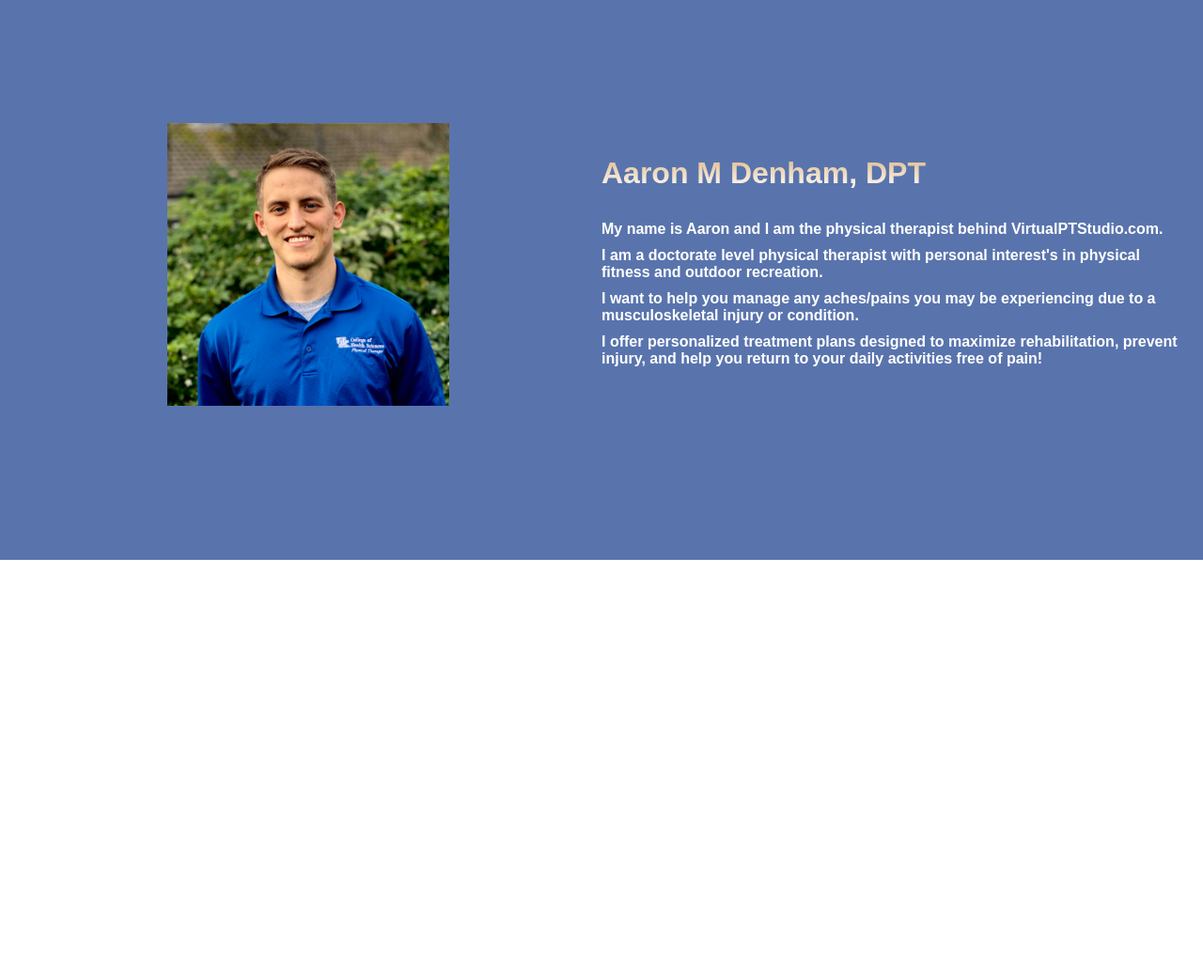
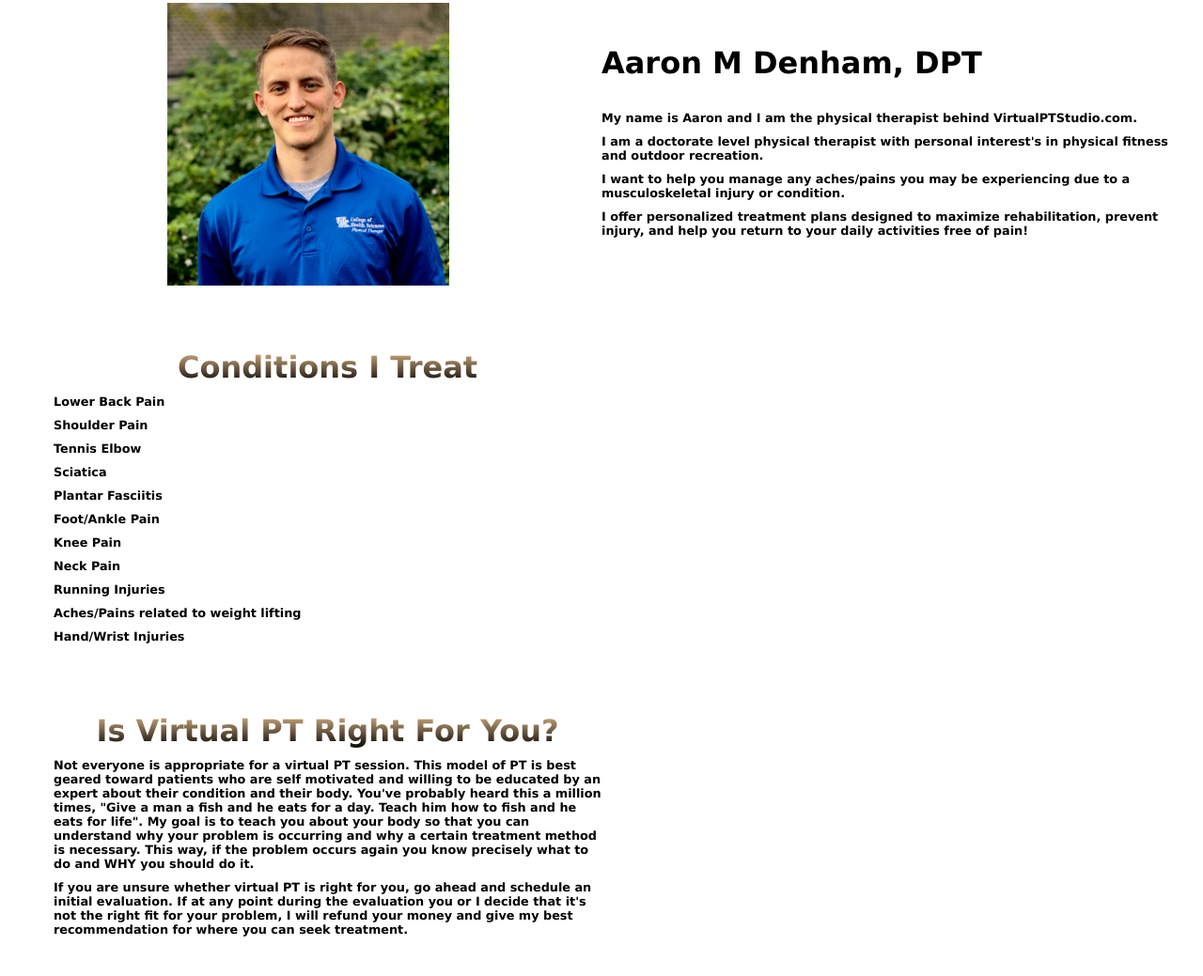
Before and after one commit to Djura22/VirtualPTwebsite, a plain HTML site: page index.html in a window 1280 px wide. Shown: the part 109-1148 px from the top of the page at 94% size. Before the commit the page ends 800 px from the top, so only its background shows below. Drawn offline with Linux system fonts and the light colour scheme.

Commit message:
Build: Conditions and Foryou blocks created, additional stylings

```diff
--- a/index.html
+++ b/index.html
@@ -49,15 +49,39 @@
                 <h2>I offer personalized treatment plans designed to maximize rehabilitation, prevent injury, and help you return to your daily activities free of pain!</h2>
             </div>
         </div>
-
     </div>
 
-    <!-- Services Section-->
-    <div class="services" id="services">
-        <div class="services_card">
-
+    <!-- Conditions I Treat Section -->
+    <div class="conditions" id="conditions">
+        <div class="conditions__container">
+            <div class="conditions__content">
+                <h1>Conditions I Treat</h1>
+                <h2>Lower Back Pain</h2>
+                <h2>Shoulder Pain</h2>
+                <h2>Tennis Elbow</h2>
+                <h2>Sciatica</h2>
+                <h2>Plantar Fasciitis</h2>
+                <h2>Foot/Ankle Pain</h2>
+                <h2>Knee Pain</h2>
+                <h2>Neck Pain</h2>
+                <h2>Running Injuries</h2>
+                <h2>Aches/Pains related to weight lifting</h2>
+                <h2>Hand/Wrist Injuries</h2>
+            </div>
         </div>
     </div>
+
+    <!-- Is Virtual PT Right For You? Section -->
+    <div class="foryou" id="foryou">
+        <div class="foryou__container">
+            <div class="foryou__content">
+                <h1>Is Virtual PT Right For You?</h1>
+                <h2>Not everyone is appropriate for a virtual PT session. This model of PT is best geared toward patients who are self motivated and willing to be educated by an expert about their condition and their body. You've probably heard this a million times, "Give a man a fish and he eats for a day. Teach him how to fish and he eats for life". My goal is to teach you about your body so that you can understand why your problem is occurring and why a certain treatment method is necessary. This way, if the problem occurs again you know precisely what to do and WHY you should do it. </h2>
+                <h2>If you are unsure whether virtual PT is right for you, go ahead and schedule an initial evaluation. If at any point during the evaluation you or I decide that it's not the right fit for your problem, I will refund your money and give my best recommendation for where you can seek treatment.</h2>
+            </div>
+        </div>
+    </div>
+
     <script src="app.js"></script>
 </body>
 </html>
--- a/styles.css
+++ b/styles.css
@@ -2,7 +2,7 @@
     box-sizing: border-box;
     margin: 0;
     padding: 0;
-    font-family: 'Kumbh Sans', sans-serif;
+    font-family: Verdana, Geneva, Tahoma, sans-serif;
     scroll-behavior: smooth;
 }
 
@@ -192,8 +192,8 @@
   /* Home/About section */
 
 .main {
-    background-color: #5974ad;
-    padding: 10rem 0;
+    background-color: #ffffff;
+    padding: 2rem 0;
 }
 
 .main__container {
@@ -210,14 +210,14 @@
 }
 
 .main__content {
-    color: #fff;
+    color: rgb(0, 0, 0);
     width: 100%;
 }
 
 .main__content h1 {
     font-size: 2rem;
-    background-color: linear-gradient(to top, #ffffff 0%, burlywood 100%);
-    background-image: linear-gradient(to top, #ffffff 0%, burlywood 100%);
+    background-color:  #000000;
+    background-image:  #000000;
     background-size: 100%;
     -webkit-background-clip: text;
     -moz-background-clip: text;
@@ -227,8 +227,8 @@
 }
 
 .main__content h2 {
-    font-size: 1rem;
-    background: #ffffff;
+    font-size: 0.8rem;
+    background: #000000;
     background-size: 100%;
     -webkit-background-clip: text;
     -moz-background-clip: text;
@@ -251,3 +251,97 @@
     flex-direction: column;
     justify-content: center;
 }
+
+.conditions {
+    background-color: #ffffff;
+    padding: 2rem;
+}
+
+.conditions__container {
+    display: grid;
+    grid-template-columns: 1fr 1fr;
+    align-items: center;
+    justify-content: center;
+    margin: 0 auto;
+    height: 90%;
+    z-index: 1;
+    width: 100%;
+    max-width: 1300px;
+    padding: 0 25px;
+}
+
+.conditions__content {
+    color: rgb(0, 0, 0);
+    width: 100%;
+}
+
+.conditions__content h1 {
+    font-size: 2rem;
+    text-align: center;
+    background-color: linear-gradient(to top, #000000 0%, burlywood 100%);
+    background-image: linear-gradient(to top, #000000 0%, burlywood 100%);
+    background-size: 100%;
+    -webkit-background-clip: text;
+    -moz-background-clip: text;
+    -webkit-text-fill-color: transparent;
+    -moz-text-fill-color: transparent;
+    margin-bottom: 10px;
+}
+
+.conditions__content h2 {
+    font-size: 0.8rem;
+    background: #000000;
+    background-size: 100%;
+    -webkit-background-clip: text;
+    -moz-background-clip: text;
+    -webkit-text-fill-color: transparent;
+    -moz-text-fill-color: transparent;
+    margin-bottom: 10px;
+}
+
+.foryou {
+    background-color: #ffffff;
+    padding: 2rem;
+}
+
+.foryou__container {
+    display: grid;
+    grid-template-columns: 1fr 1fr;
+    align-items: center;
+    justify-content: center;
+    margin: 0 auto;
+    height: 90%;
+    z-index: 1;
+    width: 100%;
+    max-width: 1300px;
+    padding: 0 25px;
+}
+
+.foryou__content {
+    color: rgb(0, 0, 0);
+    width: 100%;
+}
+
+.foryou__content h1 {
+    font-size: 2rem;
+    text-align: center;
+    background-color: linear-gradient(to top, #000000 0%, burlywood 100%);
+    background-image: linear-gradient(to top, #000000 0%, burlywood 100%);
+    background-size: 100%;
+    -webkit-background-clip: text;
+    -moz-background-clip: text;
+    -webkit-text-fill-color: transparent;
+    -moz-text-fill-color: transparent;
+    margin-bottom: 10px;
+}
+
+.foryou__content h2 {
+    font-size: 0.8rem;
+    background: #000000;
+    background-size: 100%;
+    -webkit-background-clip: text;
+    -moz-background-clip: text;
+    -webkit-text-fill-color: transparent;
+    -moz-text-fill-color: transparent;
+    margin-bottom: 10px;
+}
```
